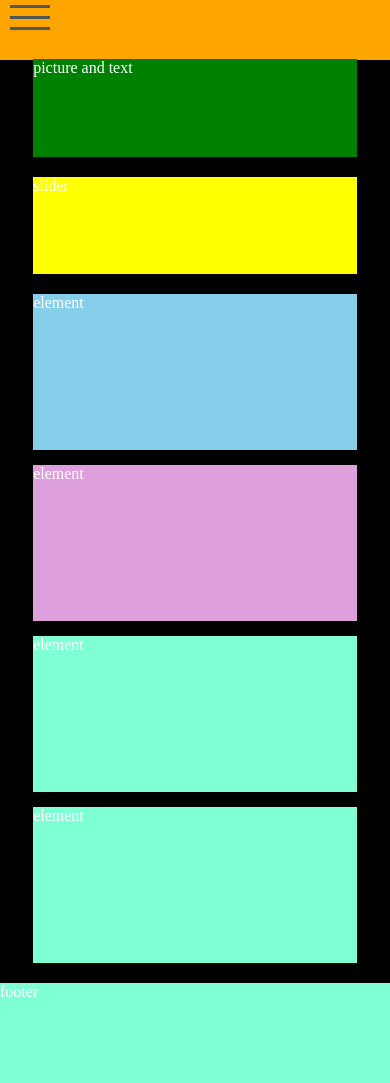
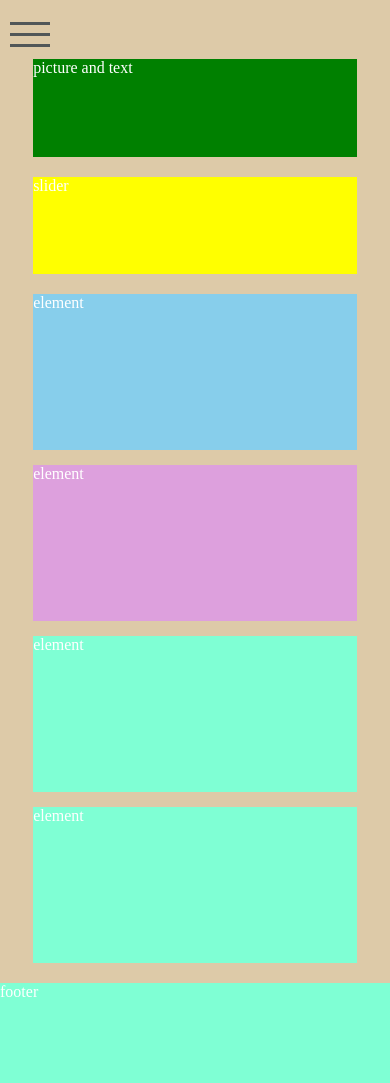
Before and after one commit to Tish61ka/Youtube.2.0, a PHP site: page / in a window 390 px wide. Run offline with PHP 8.4, Linux system fonts and the light colour scheme.

Commit message:
fix bags

```diff
--- a/main.css
+++ b/main.css
@@ -10,7 +10,7 @@
     grid-template-columns: repeat(12, 1fr);
     grid-template-rows: 10vw 25vw 25vw 1fr 100px;
     grid-gap: 2%;
-    background-color: black;
+    background-color: rgb(221, 202, 168);
 }
 
 /* HEADER */
@@ -62,6 +62,7 @@
 }
 .header__menu {
 	display: block;
+    border: 1px black solid;
 }
 .header__nav.open-menu{
     left:0;
@@ -76,6 +77,7 @@
     height: 35px;
     display: block;
     margin-left: 10px;
+    top: 2vh;
    }
    .menu-burger__header:hover{
        cursor: pointer;
@@ -253,6 +255,9 @@
         grid-template-rows: repeat(4, 40vw);
         grid-gap: 15px;
     }
+    .f{
+        background: transparent;
+    }
 }
 
 /* very small phone*/
@@ -275,6 +280,9 @@
         display: grid;
         grid-column: 1/2;
     }
+    .f{
+        background: transparent;
+    }
     .container{
         grid-column: 1/2;
         grid-template-rows: repeat(4, 40vw);
```
